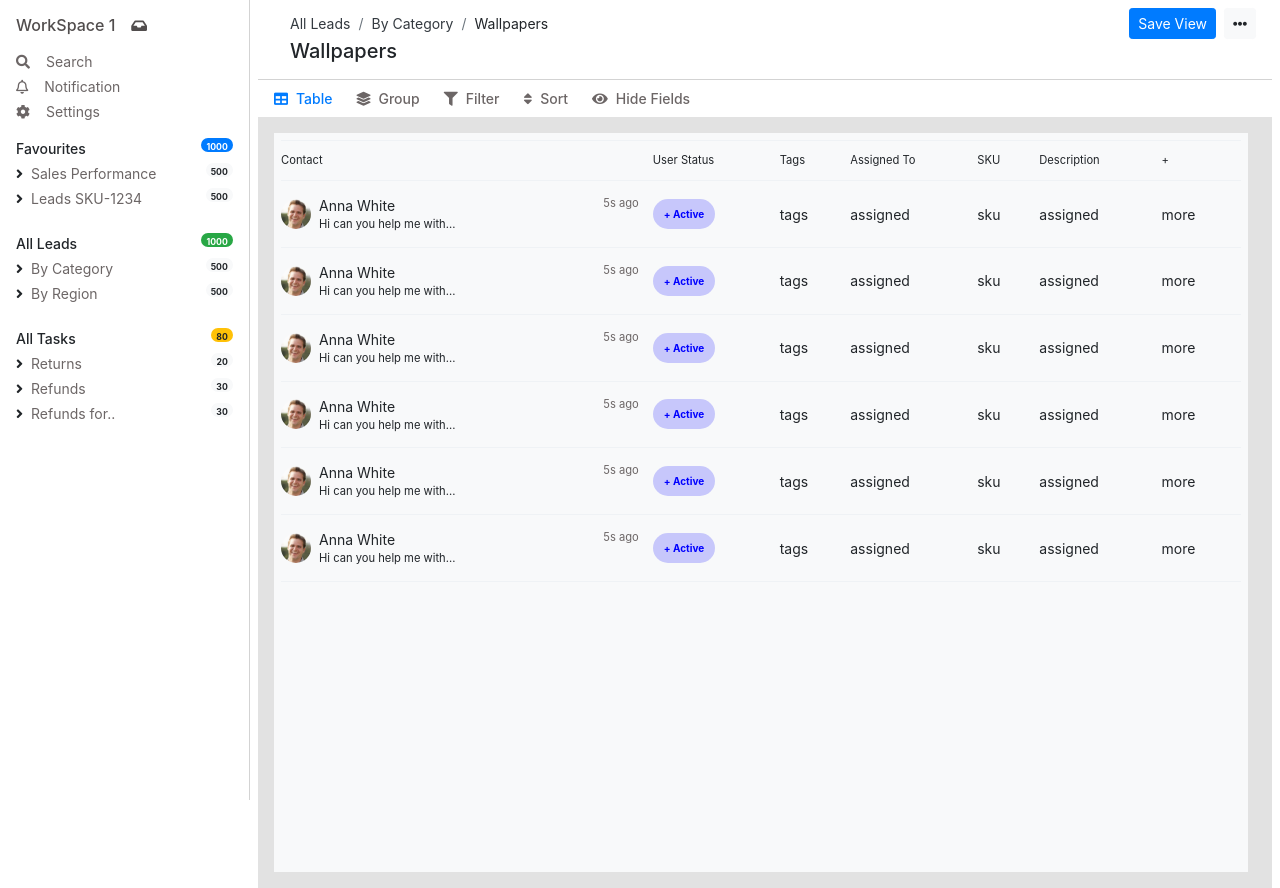
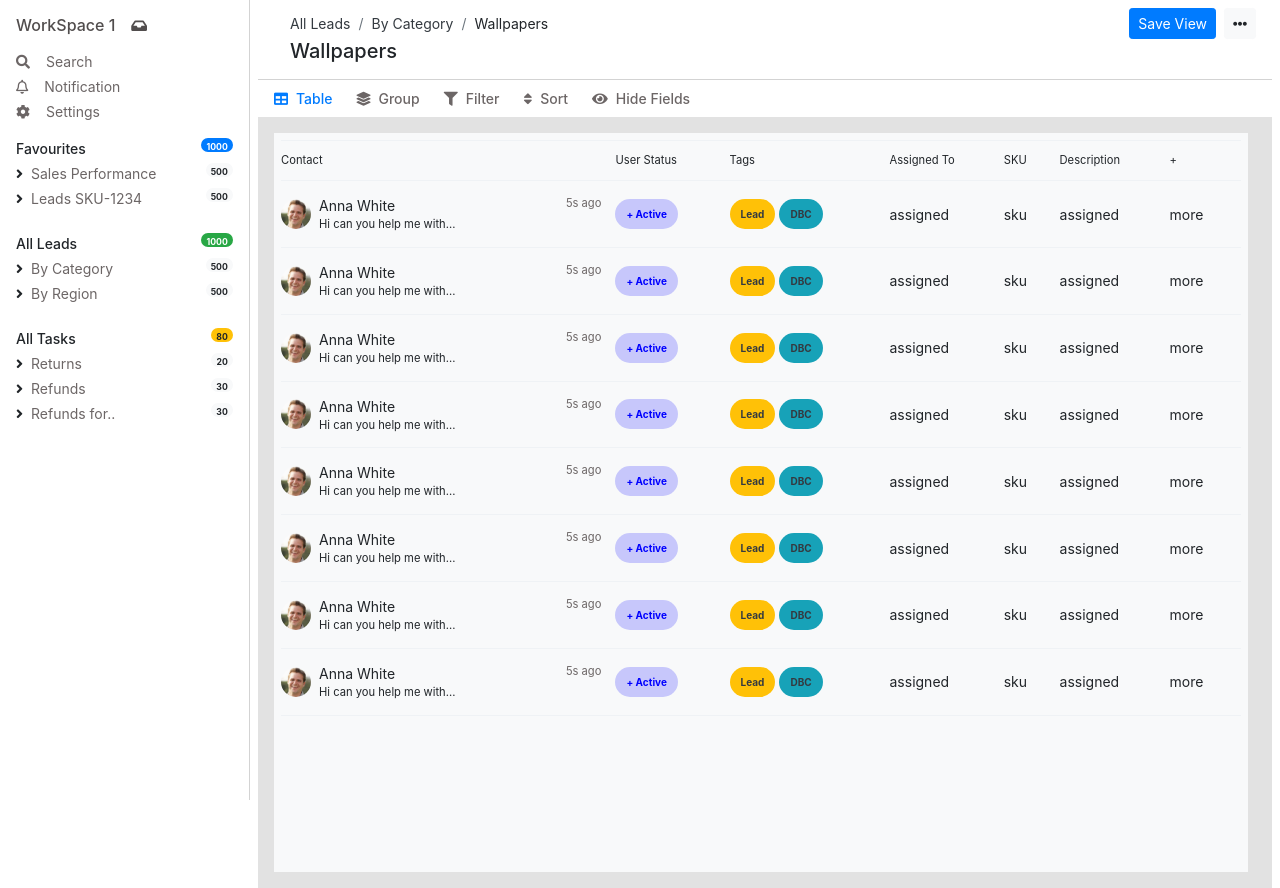
Before and after one commit to tanmaykaushik451/hcinbox, a React (Create React App) app: page / in a window 1280 px wide. Built offline with nearby package versions, Linux system fonts and the light colour scheme.

Commit message:
tags cell

```diff
--- a/src/pages/Home/components/Table/MOCK.json
+++ b/src/pages/Home/components/Table/MOCK.json
@@ -3,4 +3,6 @@
 {"contact":"Puna ibis","status":"Melvyn","tags":"Ebbrell","assigned":"mebbrell2@digg.com","sku":"Male","description":"30.85.168.117","more":"243.28.6.98"},
 {"contact":"Cat, native","status":"Werner","tags":"Baxandall","assigned":"wbaxandall3@dailymotion.com","sku":"Non-binary","description":"133.45.0.58","more":"219.35.131.4"},
 {"contact":"Striped skunk","status":"Marcelle","tags":"Whitewood","assigned":"mwhitewood4@zimbio.com","sku":"Bigender","description":"186.123.238.208","more":"135.129.113.249"},
+{"contact":"Striped skunk","status":"Marcelle","tags":"Whitewood","assigned":"mwhitewood4@zimbio.com","sku":"Bigender","description":"186.123.238.208","more":"135.129.113.249"},
+{"contact":"Striped skunk","status":"Marcelle","tags":"Whitewood","assigned":"mwhitewood4@zimbio.com","sku":"Bigender","description":"186.123.238.208","more":"135.129.113.249"},
 {"contact":"Woodcock, american","status":"Penny","tags":"Tillot","assigned":"ptillotj@bluehost.com","sku":"Male","description":"234.209.33.100","more":"62.50.83.44"}]
--- a/src/pages/Home/components/Table/TagsCell/TagsCell.js
+++ b/src/pages/Home/components/Table/TagsCell/TagsCell.js
@@ -3,7 +3,9 @@ import React from 'react'
 const TagsCell = () => {
     return (
         <div>
-            tags
+                        <span className="badge badge-primary statuscell bg-warning text-dark mr-1">Lead</span>
+                        <span className="badge badge-primary statuscell bg-info text-dark">DBC</span>
+
         </div>
     )
 }
```
